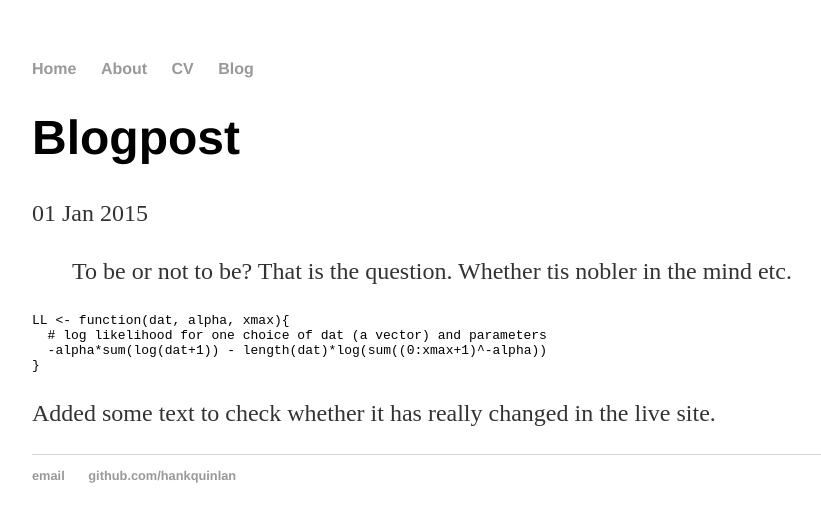
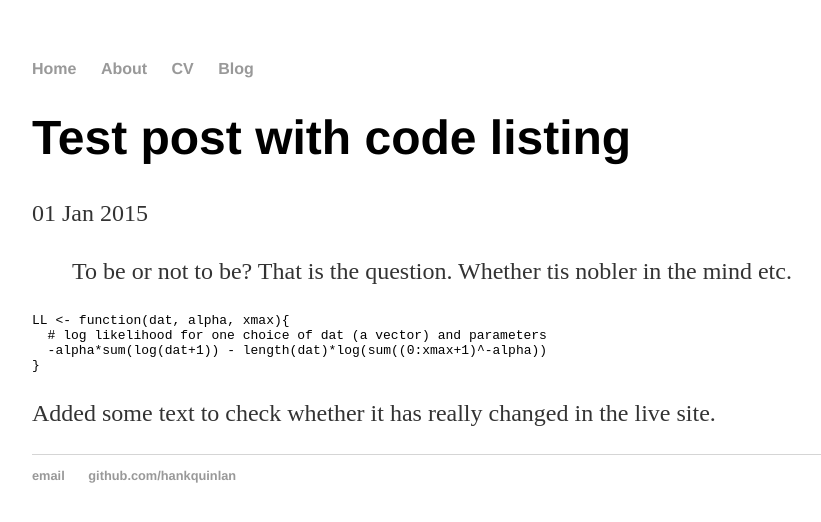
Before and after one commit to datascienceconfidential/datascienceconfidential.github.io, a Jekyll site: the page built from _posts/2015-01-01-blogpost.md, in a window 1280 px wide. Shown: the top 522 px of the page, without its empty margins (160-981 px from the left). Built offline with Jekyll 4.4.1, drawn with Linux system fonts in a browser that asks for light colours; our own code applies the rules of GitHub Pages for plain Markdown files.

Commit message:
Forgot to include header

```diff
--- a/_posts/2015-01-01-blogpost.md
+++ b/_posts/2015-01-01-blogpost.md
@@ -1,3 +1,10 @@
+---
+layout: post
+title: "Test post with code listing"
+date: 2015-01-01
+---
+
+
 > To be or not to be?
 That is the question.
 Whether tis nobler in the mind
```
